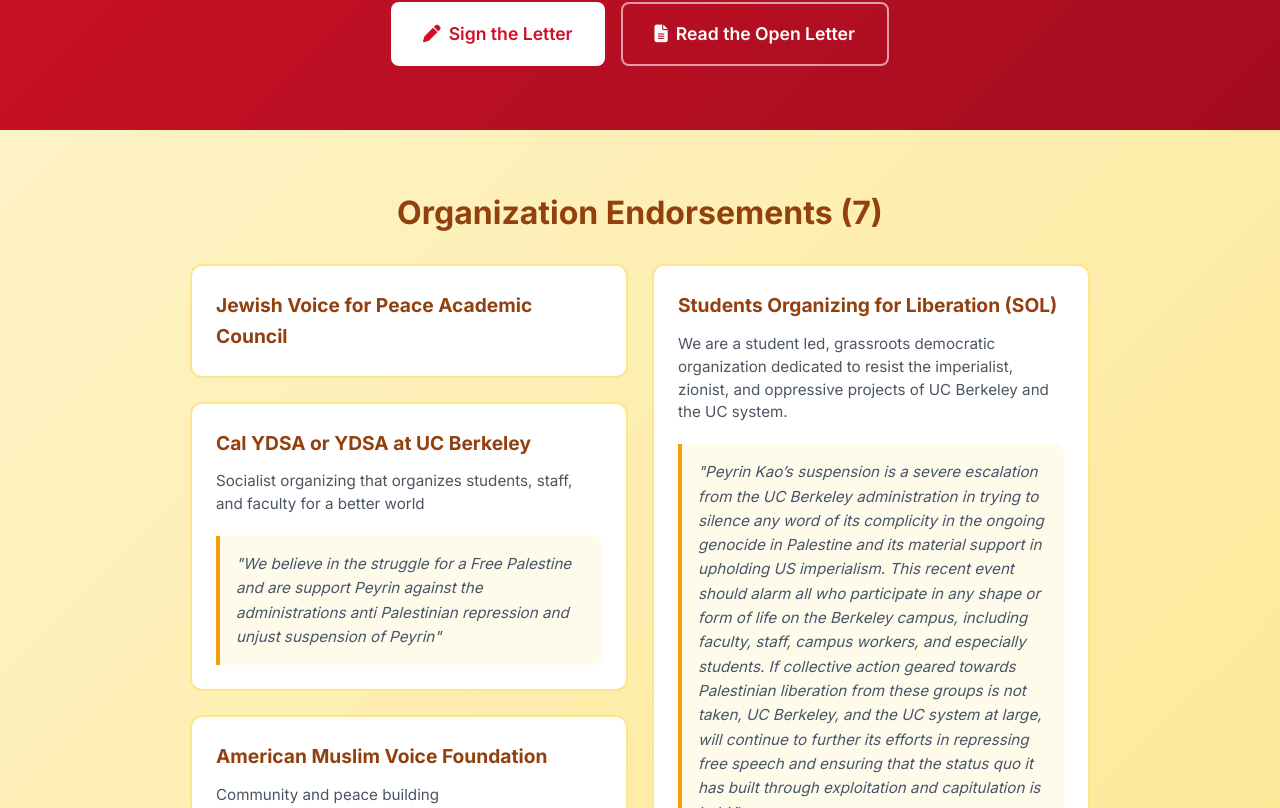
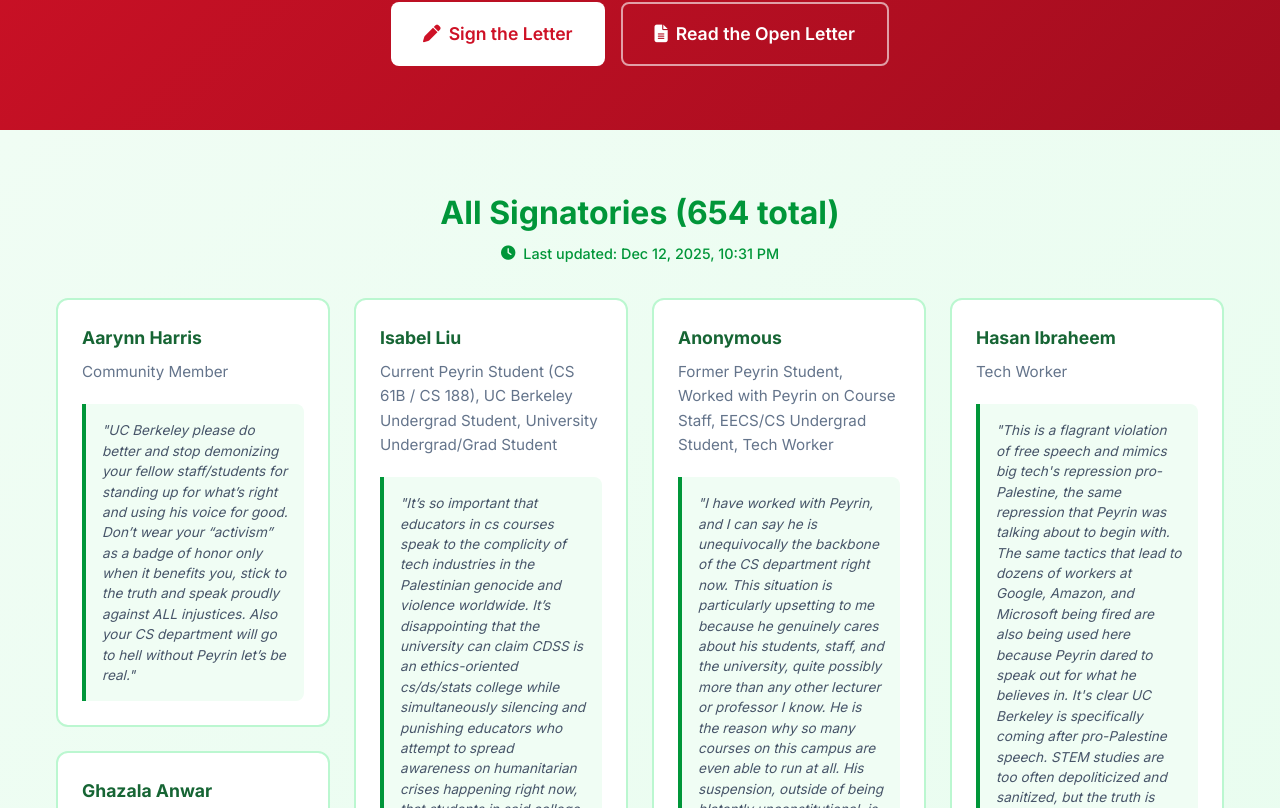
Before and after one commit to TheArctesian/stemforpalestine, a SvelteKit app: page /letter in a window 1280 px wide. Shown: the part 332-1140 px from the top of the page. Built offline with nearby package versions, Linux system fonts and the light colour scheme.

Commit message:
updated form responses

```diff
--- a/src/routes/letter/+page.svelte
+++ b/src/routes/letter/+page.svelte
@@ -108,28 +108,6 @@
 		</section>
 	{/if}
 
-	<!-- Organization Signatories Section -->
-	{#if data.orgSignatories && data.orgSignatories.length > 0}
-		<section class="org-signatories">
-			<div class="container">
-				<h2>Organization Endorsements ({data.orgSignatories.length})</h2>
-				<div class="org-signatories-grid">
-					{#each data.orgSignatories as org, i (org.organization_name ?? `org-${i}`)}
-						<div class="org-signatory-card">
-							<span class="org-signatory-name">{org.organization_name}</span>
-							{#if org.description}
-								<p class="org-description">{org.description}</p>
-							{/if}
-							{#if org.additional_testimony}
-								<blockquote class="org-testimony">"{org.additional_testimony}"</blockquote>
-							{/if}
-						</div>
-					{/each}
-				</div>
-			</div>
-		</section>
-	{/if}
-
 	<!-- All Signatories Section -->
 	<section class="all-signatories">
 		<div class="container">
@@ -188,6 +166,28 @@
 			{/if}
 		</div>
 	</section>
+
+	<!-- Organization Signatories Section -->
+	{#if data.orgSignatories && data.orgSignatories.length > 0}
+		<section class="org-signatories">
+			<div class="container">
+				<h2>Organization Endorsements ({data.orgSignatories.length})</h2>
+				<div class="org-signatories-grid">
+					{#each data.orgSignatories as org, i (org.organization_name ?? `org-${i}`)}
+						<div class="org-signatory-card">
+							<span class="org-signatory-name">{org.organization_name}</span>
+							{#if org.description}
+								<p class="org-description">{org.description}</p>
+							{/if}
+							{#if org.additional_testimony}
+								<blockquote class="org-testimony">"{org.additional_testimony}"</blockquote>
+							{/if}
+						</div>
+					{/each}
+				</div>
+			</div>
+		</section>
+	{/if}
 
 	<!-- Final CTA -->
 	<section class="final-cta">
@@ -392,10 +392,8 @@
 	}
 
 	.org-signatories-grid {
-		column-count: 2;
+		column-count: 4;
 		column-gap: 1.5rem;
-		max-width: 900px;
-		margin: 0 auto;
 	}
 
 	.org-signatory-card {
@@ -419,7 +417,7 @@
 
 	.org-signatory-name {
 		font-weight: 700;
-		font-size: 1.2rem;
+		font-size: 1.1rem;
 		color: #92400e;
 	}
 
@@ -438,8 +436,8 @@
 		border-radius: 0 8px 8px 0;
 		font-style: italic;
 		color: #475569;
-		font-size: 0.95rem;
-		line-height: 1.6;
+		font-size: 0.85rem;
+		line-height: 1.5;
 	}
 
 	/* All Signatories Section */
@@ -466,13 +464,15 @@
 	}
 
 	@media (max-width: 1200px) {
-		.signatories-grid {
+		.signatories-grid,
+		.org-signatories-grid {
 			column-count: 3;
 		}
 	}
 
 	@media (max-width: 1024px) {
-		.signatories-grid {
+		.signatories-grid,
+		.org-signatories-grid {
 			column-count: 2;
 		}
 	}
```
